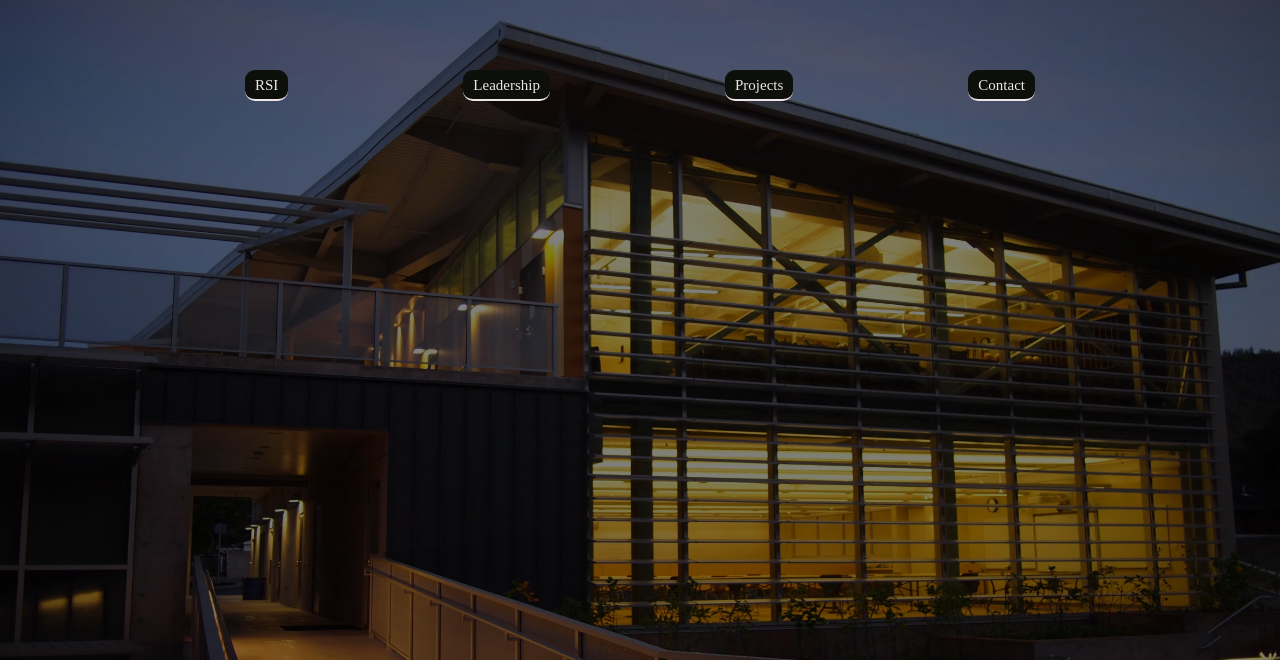
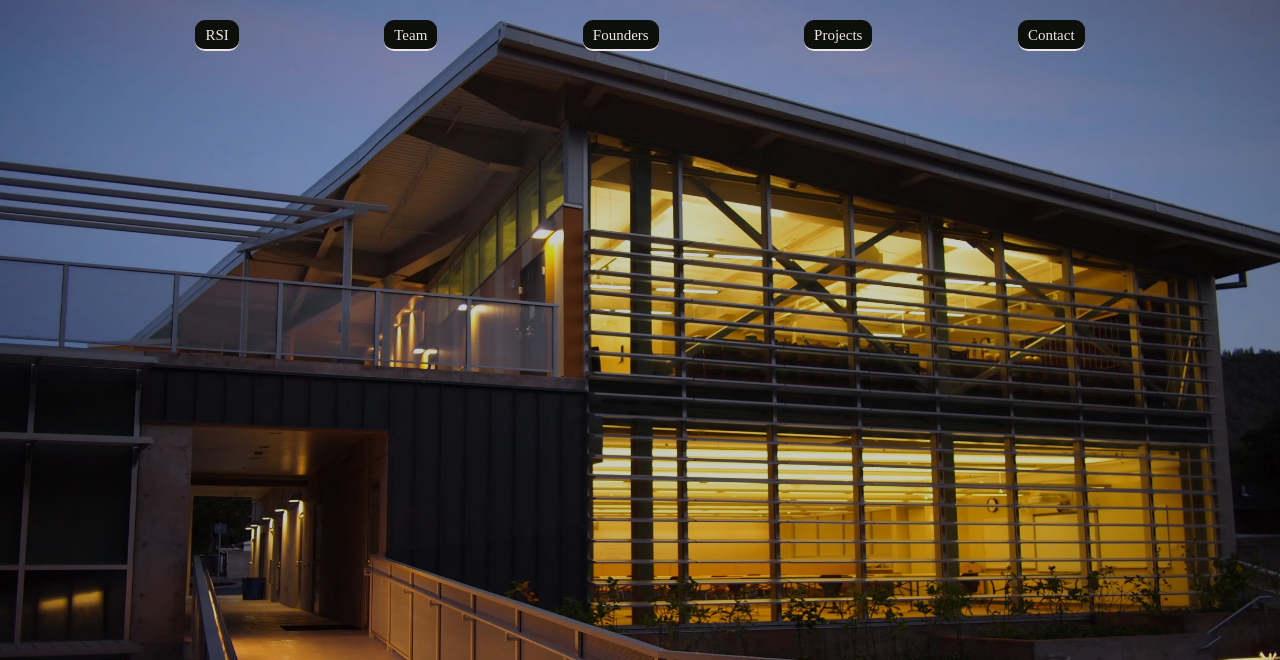
Before and after one commit to GenAnderson/RSI2, a website: page index.html in a window 1280 px wide. Shown: the top 660 px of the page. Drawn offline with nearby package versions, Linux system fonts and the light colour scheme; a web font is replaced by a local one.

Commit message:
applied some changes

```diff
--- a/index.html
+++ b/index.html
@@ -35,14 +35,16 @@
     <nav>
       <ul class="nav-list">
         <li class="nav-list-item"><a href="#about">RSI</a></li>
-        <li class="nav-list-item"><a href="#leadership">Leadership</a></li>
+        <li class="nav-list-item"><a href="#leadership">Team</a></li>
+        <li class="nav-list-item"><a href="#founder">Founders</a></li>
         <li class="nav-list-item"><a href="#projects">Projects</a></li>
         <li class="nav-list-item"><a href="#contact">Contact</a></li>
       </ul>
     </nav>
 
     <header class="intro-container">
-      <div>
+      <div class="intro-header">
+        <img src="VerticalLogo.png" alt="RSI vertical logo" width="50rem" />
         <h1>Ralph S. Inouye Co., Ltd.</h1>
       </div>
       <img src="intro.avif" alt="HBA" class="intro-image" />
@@ -124,11 +126,6 @@
         <div class="founder-photos">
           <img
             src="leadership/Ralph1.png"
-            class="floatPhoto"
-            alt="Ralph Inouye"
-          />
-          <img
-            src="leadership/Ralph2.png"
             class="floatPhoto"
             alt="Ralph Inouye"
           />
@@ -345,11 +342,11 @@
       <div class="nav-projects">
         <ul class="project-categories">
           <li class="project-category select">Affordable Housing</li>
+          <li class="project-category">Commercial</li>
+          <li class="project-category">Education</li>
+          <li class="project-category">Healthcare</li>
+          <li class="project-category">Industrial</li>
           <li class="project-category">Renovation</li>
-          <li class="project-category">Industrial</li>
-          <li class="project-category">Commercial</li>
-          <li class="project-category">Healthcare</li>
-          <li class="project-category">Education</li>
           <li class="project-category">Specialty</li>
         </ul>
       </div>
@@ -427,7 +424,7 @@
 
         <div class="page project-affordable grid-8col">
           <h2 class="heading-projects">Affordable Housing</h2>
-          <figure class="ren-1">
+          <figure class="aff-1">
             <img
               src="projects/Affordable Housing/Citron.webp"
               class="citron project-img animate"
@@ -435,28 +432,28 @@
               width=""
             />
           </figure>
-          <figure class="ren-2">
+          <figure class="aff-2">
             <img
               src="projects/Affordable Housing/Maunakea4.jpg"
               class="maunakea project-img animate"
               alt="Maunakea Marketplace"
             />
           </figure>
-          <figure class="ren-3">
+          <figure class="aff-3">
             <img
               src="projects/Affordable Housing/Piikoi1.JPG"
               class="piikoi project-img animate"
               alt="Piikoi"
             />
           </figure>
-          <figure class="ren-4">
+          <figure class="aff-4">
             <img
               src="projects/Affordable Housing/Young1.JPG"
               class="young project-img animate"
               alt="Young st"
             />
           </figure>
-          <figure class="ren-5">
+          <figure class="aff-5">
             <img
               src="projects/Affordable Housing/Seawinds3.jpg"
               class="seawinds project-img animate"
--- a/sass/main.scss
+++ b/sass/main.scss
@@ -13,8 +13,7 @@ nav {
 }
 
 .nav-list {
-  margin: 5rem;
-  padding: 2rem;
+  margin: 2rem 5rem;
   display: flex;
   justify-content: space-evenly;
   color: #eee5e9;
@@ -54,25 +53,25 @@ nav {
   width: 100vw;
   position: relative;
   background-color: #0c0f0a;
-
-  h1 {
+}
+.intro-header {
+  display: flex;
+  gap: 2rem;
   position: absolute;
   bottom: 0;
   transform: translate(10%, -100%);
   width: 100%;
   text-align: left;
   color: white;
-    text-transform: uppercase;
   z-index: 1;
   letter-spacing: 1rem;
-  }
 }
 
 .intro-image {
   object-fit: fill;
   height: 100%;
   width: 100%;
-  filter: brightness(50%);
+  filter: brightness(80%);
   z-index: -1;
 
   animation: introFadeOut linear forwards;
@@ -104,7 +103,7 @@ nav {
   width: 100vw;
   display: flex;
   justify-content: space-evenly;
-  padding: 20rem;
+  padding: 0rem 20rem 20rem 20rem;
   gap: 10rem;
   background-color: #0c0f0a;
 }
@@ -112,10 +111,10 @@ nav {
 .vmv {
   display: flex;
   flex-direction: column;
-  min-width: 20rem;
-  max-width: 25rem;
+  min-width: 18rem;
+  max-width: 20rem;
   min-height: fit-content;
-  max-height: 55rem;
+  max-height: 35rem;
   align-items: center;
   text-align: center;
   border-radius: 2%;
@@ -125,6 +124,13 @@ nav {
   background-color: #111d4a;
   color: #eee5e9;
   z-index: 1;
+
+  p {
+    font-size: 1.2rem;
+  }
+  h3 {
+    font-size: 1.6rem;
+  }
 }
 
 @media (max-width: 97em) {
@@ -141,7 +147,7 @@ nav {
 }
 
 .icon {
-  width: 5rem;
+  width: 4rem;
   background-color: #eee5e9;
   border-radius: 5%;
 }
@@ -238,17 +244,17 @@ nav {
 }
 
 .nav-projects {
-  width: 50rem;
+  width: 40rem;
   height: 100%;
-  background-color: #eee5e9;
+  background-color: #696773;
   z-index: 1;
-  color: #eee5e9;
-  box-shadow: #0c0f0a 0.2rem 3rem 4rem;
+  box-shadow: #0c0f0a 0.2rem 0.3rem 1rem;
 }
 
 .heading-projects {
   color: #eee5e9;
 }
+
 .project-categories {
   height: 100%;
   display: flex;
@@ -262,14 +268,15 @@ nav {
   border-bottom: solid 0.2rem #0c0f0a;
   border-top: solid 0.2rem #eee5e9;
   color: #0c0f0a;
+  background-color: #eee5e9;
   border-radius: 1rem;
 }
 
 .project-category:hover {
   cursor: pointer;
-  border-top: solid 0.2rem #0c0f0a;
   scale: 1.1;
   transition: 0.2s;
+  box-shadow: 0.1rem 0.2rem 0.3rem #0c0f0a;
 }
 
 .select {
@@ -294,8 +301,6 @@ nav {
   width: 100%;
   object-fit: cover;
   transition: 0.5s ease-in;
-  border: #0c0f0a 0.5rem solid;
-  box-shadow: 0.5rem 0.6rem 0.8rem #0c0f0a;
 }
 
 figure {
@@ -315,38 +320,38 @@ figure {
   color: #0c0f0a;
 }
 
-.ren-1 {
+.aff-1 {
   grid-row: 2 / span 2;
   grid-column: 7 / span 2;
 }
 
-.ren-2 {
+.aff-2 {
   grid-row: 2 / span 5;
   grid-column: 1 / 3;
 }
 
-.ren-3 {
+.aff-3 {
   grid-row: 2 / span 3;
   grid-column: 3 / span 4;
 }
 
-.ren-4 {
+.aff-4 {
   grid-row: 4 / span 3;
   grid-column: 7 / span 2;
 }
 
-.ren-5 {
+.aff-5 {
   grid-row: 5 / span 2;
   grid-column: 3 / span 4;
 }
 
 /* ///////////////PROJECT SELECTIONS//////////////// */
 .hidden {
-  width: calc(100% - 40rem);
+  width: calc(100% - 30rem);
   height: 100vh;
-  padding: 10rem;
-  background-color: #0c0f0a;
-  color: #eee5e9;
+  padding: 6rem 5rem;
+  background-color: #eee5e9;
+  color: #0c0f0a;
   position: absolute;
   opacity: 1;
 
@@ -359,14 +364,12 @@ figure {
   align-items: center;
 
   &__project-desc {
-    padding: 5rem;
+    padding-bottom: 1rem;
   }
-
   &__project-photo {
     width: 100%;
     height: 100%;
     object-fit: cover;
-    // border: 0.5rem solid #0c0f0a;
 
     opacity: 0;
     position: absolute;
@@ -379,12 +382,11 @@ figure {
 }
 
 .image-scroller {
-  height: 75%;
-  width: 60%;
+  height: 80%;
+  width: 80%;
   overflow: hidden;
   position: relative;
 
-  border: #eee5e9.2rem solid;
   border-radius: 1rem;
 }
 
@@ -555,8 +557,9 @@ figure {
   grid-template-rows: repeat(6, 3fr);
   grid-gap: 1.2rem;
   justify-content: center;
-  padding: 10rem 10rem 20rem 10rem;
+  padding: 6rem 5rem 10rem 5rem;
   position: absolute;
+  width: calc(100% - 35rem);
 }
 
 .hide {
--- a/script.js
+++ b/script.js
@@ -85,28 +85,6 @@ const navProjectOptions = {
 const navObserver2 = new IntersectionObserver(navCallback2, navProjectOptions);
 navObserver2.observe(projectsSection);
 
-/////////////// PROJECTS SECTION - REMOVE LEADERSHIP STICKY BG //////////////
-// const leadersBG = document.querySelector(".leadersBG");
-// const projectsBG = document.querySelector(".projectsBG");
-
-// const stickyCallback = function (entries, _) {
-//   entries.forEach((entry) => {
-//     if (entry.isIntersecting) {
-//       leadersBG.classList.remove("sticky");
-//     } else {
-//       leadersBG.classList.add("sticky");
-//     }
-//   });
-// };
-
-// const stickyOptions = {
-//   root: null,
-//   threshold: 0,
-// };
-
-// const stickyObserver = new IntersectionObserver(stickyCallback, stickyOptions);
-// stickyObserver.observe(projectsBG);
-
 /////////////// PROJECTS SECTION SLIDER//////////////
 document.addEventListener("DOMContentLoaded", function () {
   const scrollers = document.querySelectorAll(".image-scroller");
@@ -126,7 +104,7 @@ document.addEventListener("DOMContentLoaded", function () {
     images[currentIndex].classList.add("active");
 
     // Change image every 3 seconds (3000 milliseconds)
-    setInterval(showNextImage, 1800);
+    setInterval(showNextImage, 2000);
   });
 });
 
```
Also changed, not shown: VerticalLogo.png (added), css/style.css, leadership/Ralph2.png (deleted). Lines whose indentation alone changed are shown as unchanged.
